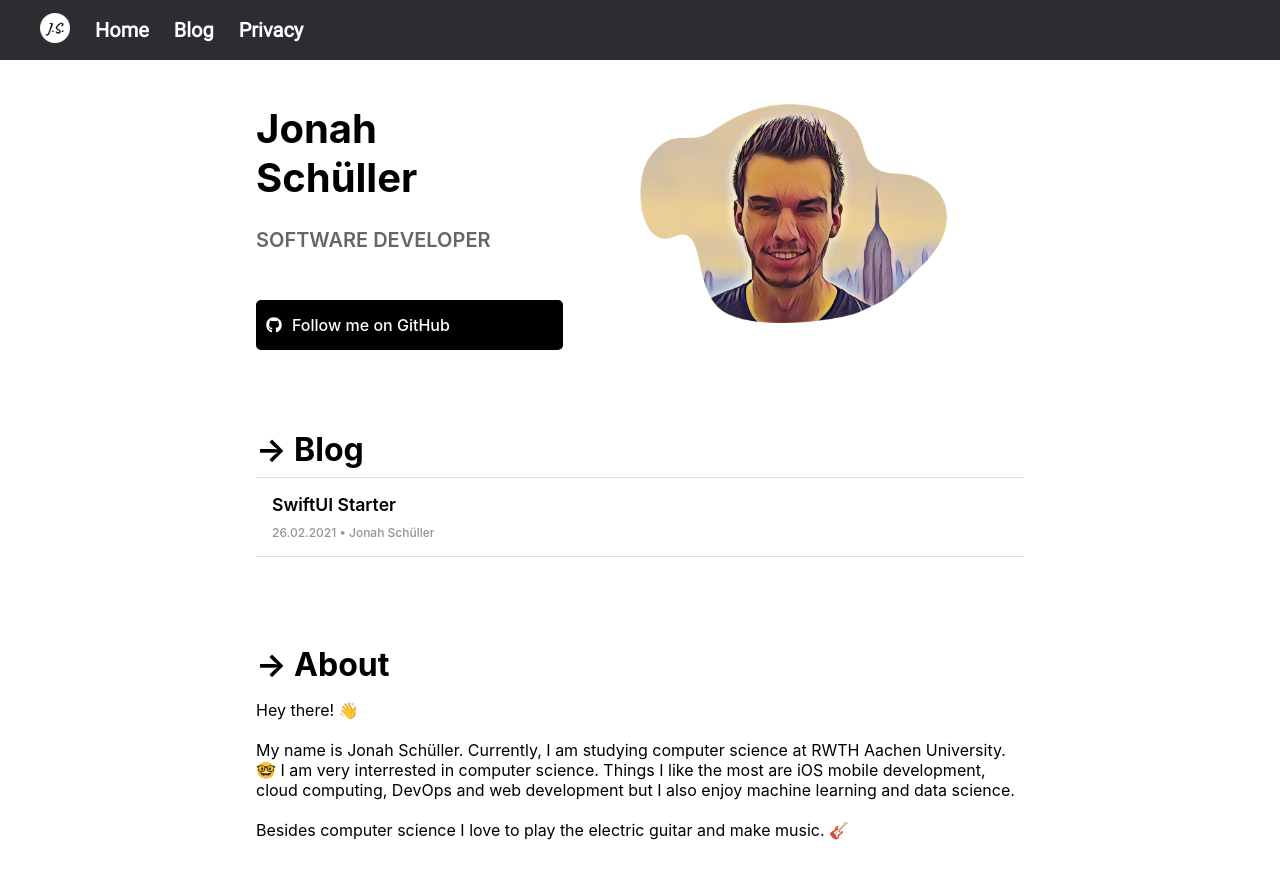
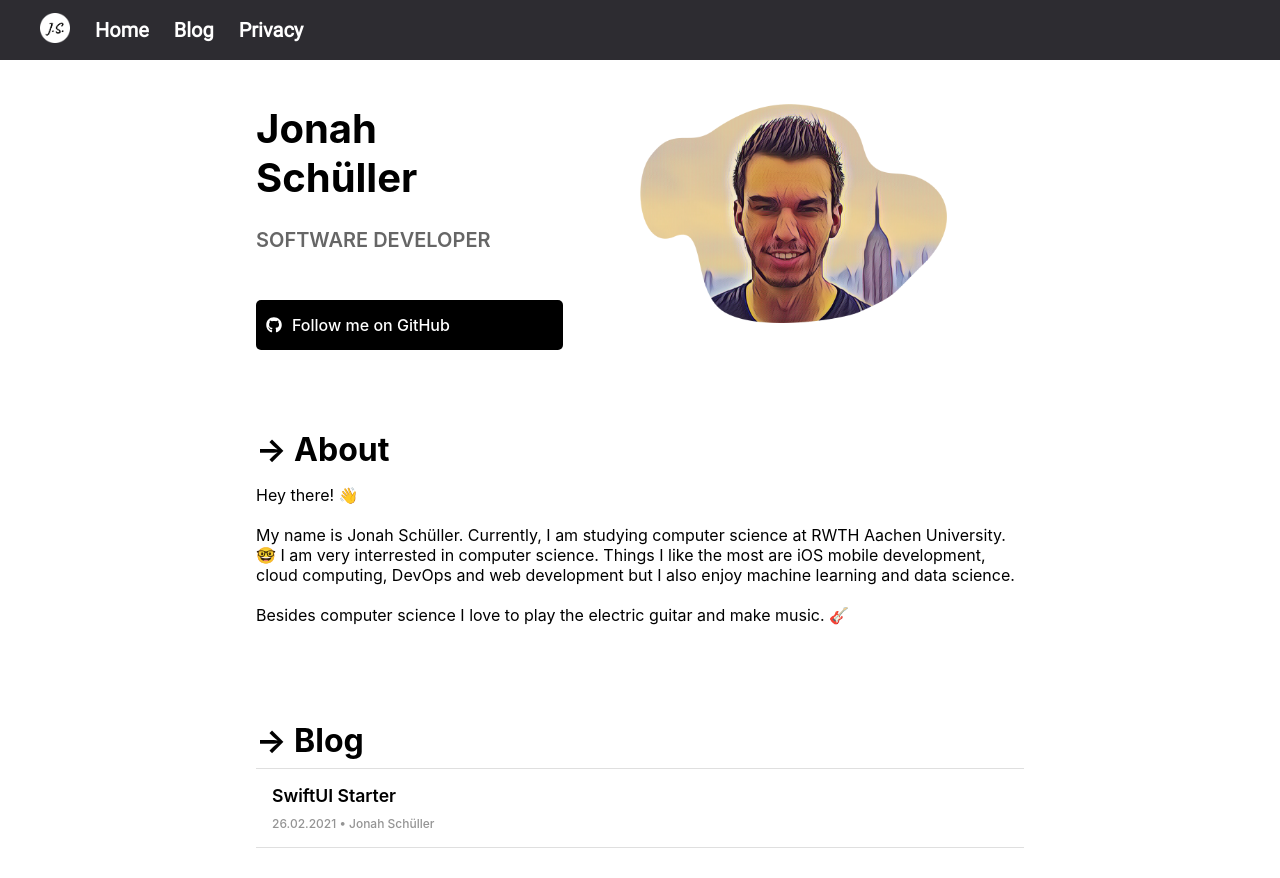
Before and after one commit to jonahschueller/JSchueller.de, a Next.js app: page / in a window 1280 px wide. Built offline with nearby package versions, Linux system fonts and the light colour scheme.

Commit message:
💄 Moved About section above Blog

```diff
--- a/pages/index.js
+++ b/pages/index.js
@@ -34,10 +34,10 @@ export default function Home({ featured }) {
           </div>
 
         </div>
+        <About/>
 
         <Blog posts={featured.posts}/>
 
-        <About/>
 
       </main>
 
```
